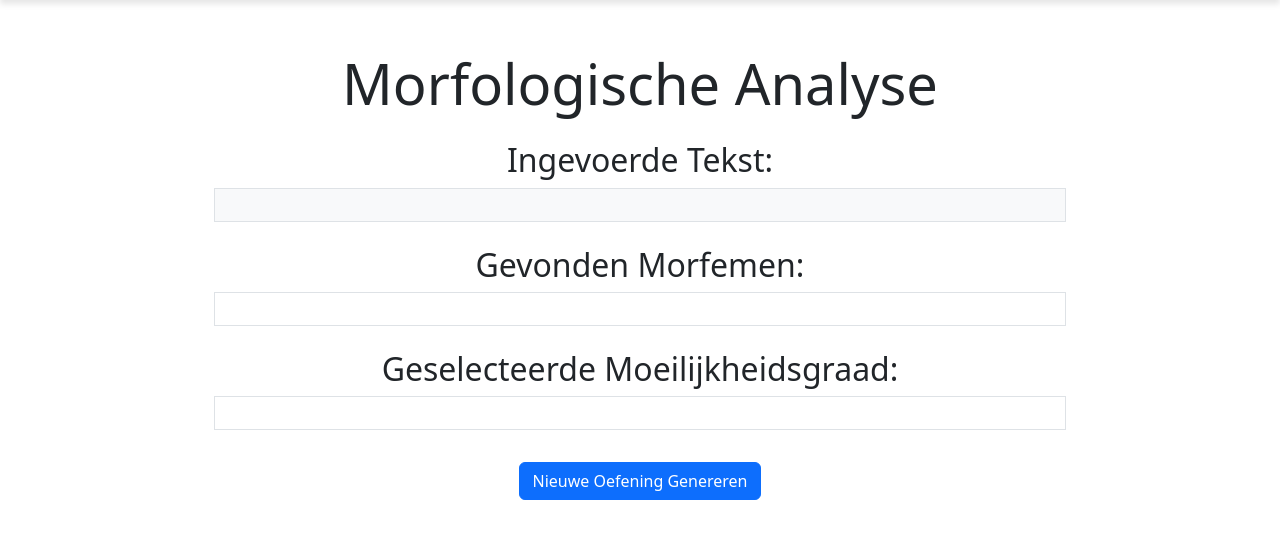
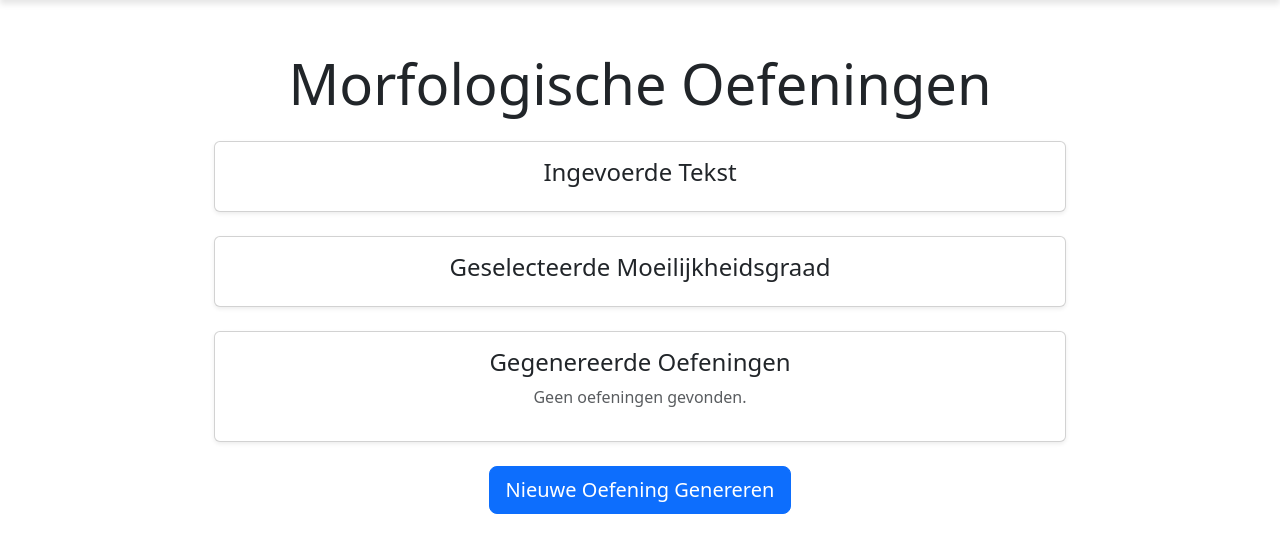
Before and after one commit to teauteau/morphology, a Django app: page /results/ in a window 1280 px wide. Shown: the part 62-615 px from the top of the page. Run offline with Django 5.2, Linux system fonts and the light colour scheme.

Commit message:
Update results.html

```diff
--- a/MorphoAi/webapp/templates/webapp/results.html
+++ b/MorphoAi/webapp/templates/webapp/results.html
@@ -3,17 +3,51 @@
 
 {% block content %}
 <div class="container mt-5">
-    <h1 class="display-4">Morfologische Analyse</h1>
+    <h1 class="display-4 text-center mb-4">Morfologische Oefeningen</h1>
 
-    <h2 class="mt-4">Ingevoerde Tekst:</h2>
-    <p class="lead border p-3 bg-light">{{ text }}</p>
+    <!-- Text Section -->
+    <div class="card shadow-sm mb-4">
+        <div class="card-body">
+            <h4 class="card-title">Ingevoerde Tekst</h4>
+            <p class="card-text text-muted">{{ text }}</p>
+        </div>
+    </div>
 
-    <h2 class="mt-4">Gevonden Morfemen:</h2>
-    <p class="border p-3 bg-white">{{ morphemes }}</p>
+    <!-- Difficulty Level -->
+    <div class="card shadow-sm mb-4">
+        <div class="card-body">
+            <h4 class="card-title">Geselecteerde Moeilijkheidsgraad</h4>
+            <span class="badge bg-primary fs-5">{{ difficulty }}</span>
+        </div>
+    </div>
 
-    <h2 class="mt-4">Geselecteerde Moeilijkheidsgraad:</h2>
-    <p class="border p-3">{{ difficulty }}</p>
+    <!-- Generated Exercises -->
+    <div class="card shadow-sm mb-4">
+        <div class="card-body">
+            <h4 class="card-title">Gegenereerde Oefeningen</h4>
+            {% if exercises %}
+                <div class="list-group">
+                    {% for exercise, answer in exercises %}
+                        <div class="list-group-item">
+                            <p class="mb-2"><strong>Oefening {{ forloop.counter }}:</strong> {{ exercise }}</p>
+                            <button class="btn btn-outline-success btn-sm" type="button" data-bs-toggle="collapse" data-bs-target="#answer{{ forloop.counter }}" aria-expanded="false" aria-controls="answer{{ forloop.counter }}">
+                                Toon Antwoord
+                            </button>
+                            <div class="collapse mt-2" id="answer{{ forloop.counter }}">
+                                <p class="text-success border rounded p-2 bg-light"><strong>Antwoord:</strong> {{ answer }}</p>
+                            </div>
+                        </div>
+                    {% endfor %}
+                </div>
+            {% else %}
+                <p class="text-muted">Geen oefeningen gevonden.</p>
+            {% endif %}
+        </div>
+    </div>
 
-    <a href="{% url 'generate' %}" class="btn btn-primary mt-3">Nieuwe Oefening Genereren</a>
+    <!-- Button to Generate New Exercise -->
+    <div class="text-center">
+        <a href="{% url 'generate' %}" class="btn btn-lg btn-primary">Nieuwe Oefening Genereren</a>
+    </div>
 </div>
 {% endblock %}
```
